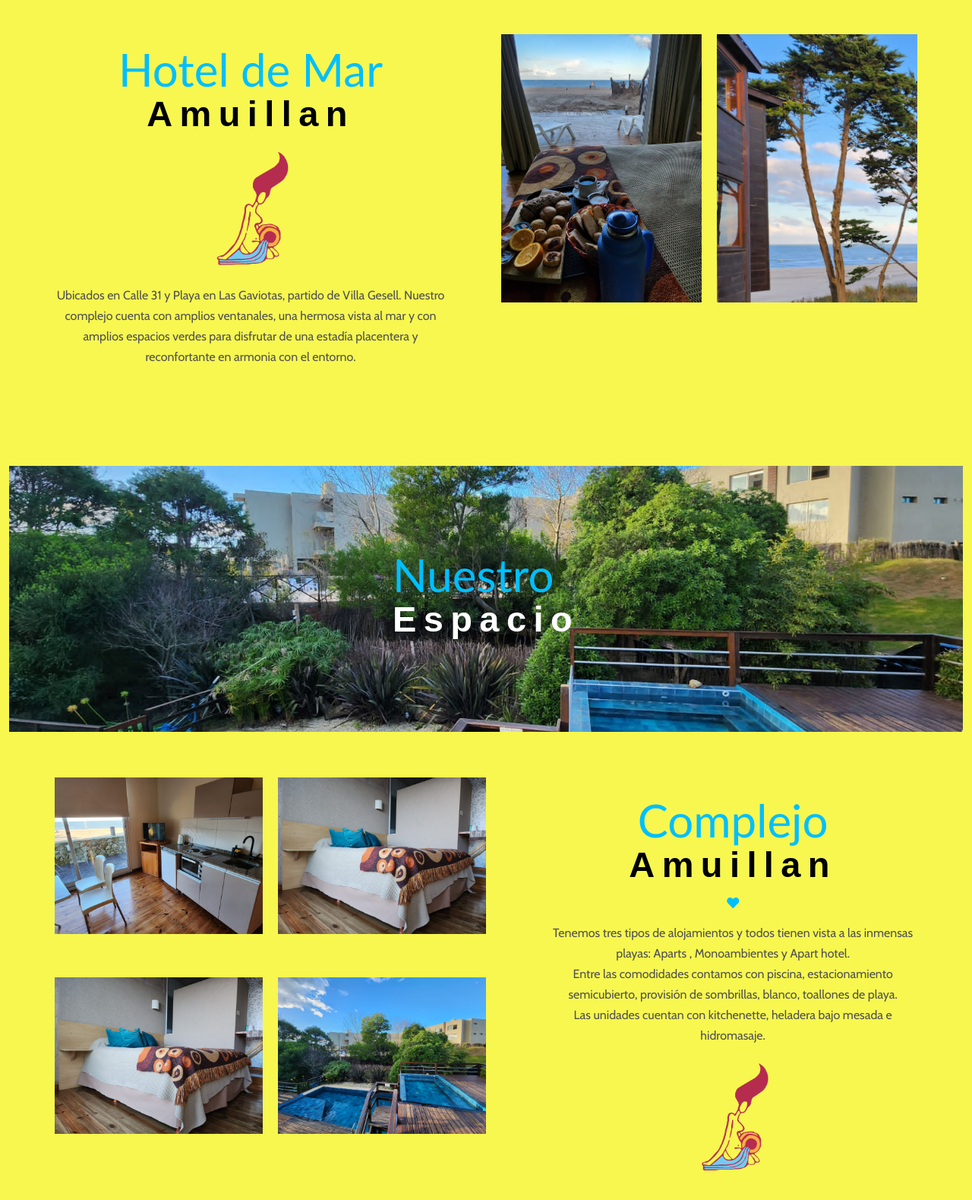
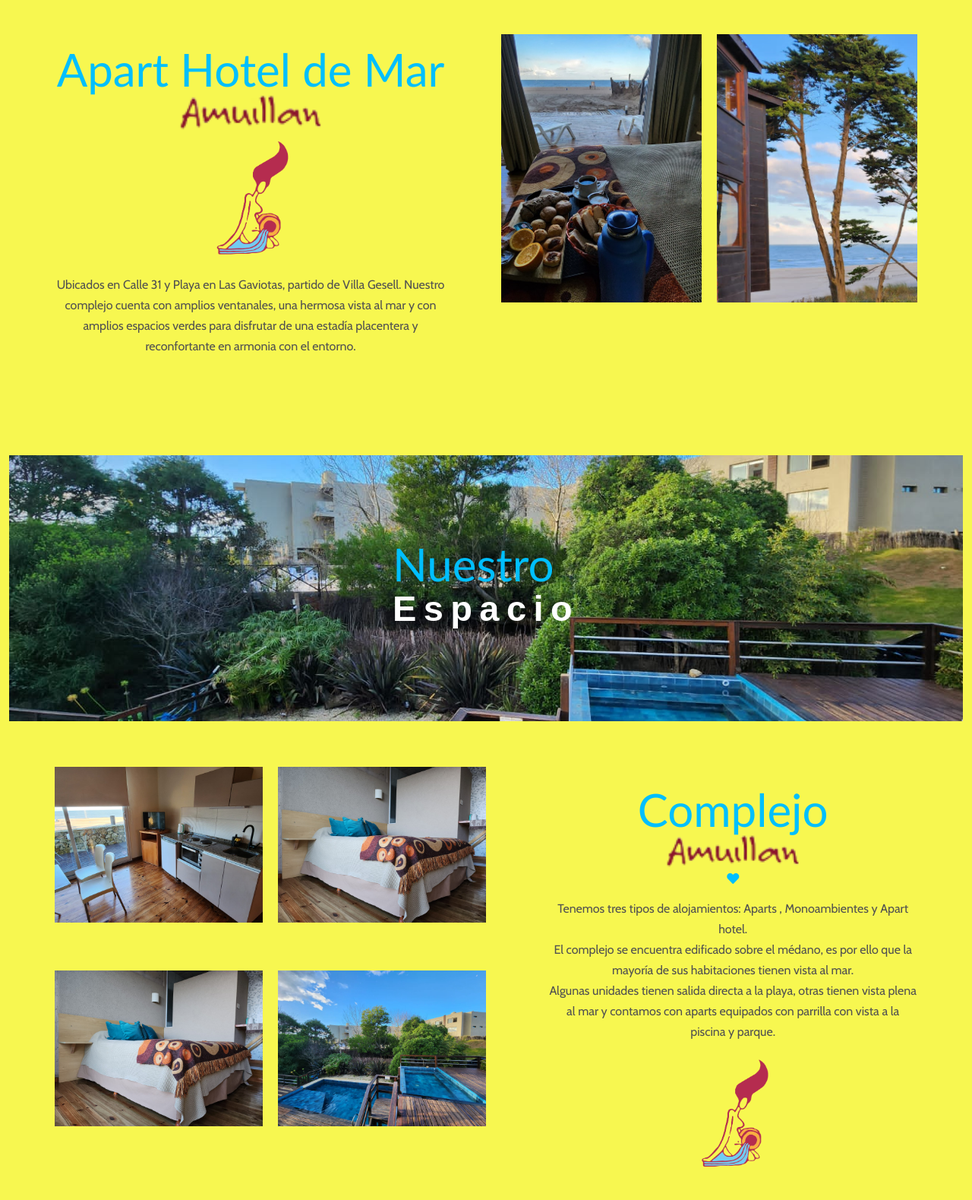
Before and after one commit to pagliaccicesar/amuillan, a plain HTML site: page index.html in a window 1280 px wide. Shown: the part 805-2384 px from the top of the page at 76% size. Drawn offline with nearby package versions, Linux system fonts and the light colour scheme; a web font is replaced by a local one.

Commit message:
se agrego nombre apart, logo escrito

```diff
--- a/index.html
+++ b/index.html
@@ -4,16 +4,12 @@
 <head>
     <meta charset="utf-8">
     <meta http-equiv="x-ua-compatible" content="ie=edge">
-    <title>AMUILLAN Hotel de mar</title>
+    <title>AMUILLAN Apart Hotel de Mar</title>
     <meta name="description" content="AMUILLAN Hotel de mar, situado en Las Gaviotas, partido de Villa Gesell, Argentina.">
     <meta name="viewport" content="width = device-width, initial-scale = 1, shrink-to-fit = no">
-
     <link rel="shortcut icon" href="./img/munequita.png">
-
     <link href="https://fonts.googleapis.com/css?family=Cabin|Herr+Von+Muellerhoff|Source+Sans+Pro" rel="stylesheet">
-
     <link rel="stylesheet" href="https://use.fontawesome.com/releases/v5.1.0/css/all.css" integrity="sha384-lKuwvrZot6UHsBSfcMvOkWwlCMgc0TaWr+30HWe3a4ltaBwTZhyTEggF5tJv8tbt" crossorigin="anonymous">
-
     <link rel="stylesheet" href="./main.css">
 
 </head>
@@ -30,7 +26,7 @@
     <header>
         <nav>
             <div class="logo">
-                <a href="index.html"><img src="./img/empresa.png" alt="Rosa Logo"></a>
+                <a href="index.html"><img src="./img/empresa.png" alt="Amuillan Logo"></a>
             </div>
             <div class="toggle">
                 <span class="first"></span>
@@ -49,14 +45,15 @@
             </div>
         </nav>
         <div class="text">
-            <h2>Hotel de Mar</h2>
-            <h1>AMUILLAN</h1>
+            <h2>Apart Hotel de Mar</h2>
+            <img class="logotextual" src="./img/empresa.png">
+            <!--<h1>AMUILLAN</h1>-->
             <div class="arrow">
                 <span class="left"></span>
                 <i class="fas fa-heart"></i>
                 <span class="right"></span>
             </div>
-            <span>Las Gaviotas</span>
+            <span>Frente al mar</span>
             <div class="button"><a href="#about-us"><button>Conocenos</button></a></div>
         </div>
         <svg class="svg-down" width="192" height="61" version="1.1" xmlns="http://www.w3.org/2000/svg" x="0px" y="0px" viewBox="0 0 160.7 61.5" enable-background="new 0 0 160.7 61.5" xml:space="preserve"><path fill="currentColor" d="M80.3,61.5c0,0,22.1-2.7,43.1-5.4s41-5.4,36.6-5.4c-21.7,0-34.1-12.7-44.9-25.4S95.3,0,80.3,0c-15,0-24.1,12.7-34.9,25.4S22.3,50.8,0.6,50.8c-4.3,0-6.5,0,3.5,1.3S36.2,56.1,80.3,61.5z"></path></svg>
@@ -68,8 +65,9 @@
     <!--start About Us-->
     <div class="about-us" id="about-us">
         <div class="text">
-            <h2>Hotel de Mar</h2>
-            <h3>Amuillan</h3>
+            <h2>Apart Hotel de Mar</h2>
+            <img class="logotextual1" src="./img/empresa.png">
+            <!--<h3>Amuillan</h3>-->
             <!--<div><i class="fas fa-heart"></i></div>-->
             <div><img  class="ella" src="./img/munequita.png" alt=""></div>
             <!--<div><i class="fas fa-asterisk"></i></div>-->
@@ -131,13 +129,14 @@
         </div>
         <div class="text">
             <h2>Complejo</h2>
-            <h3>Amuillan</h3>
+            <img class="logotextual1" src="./img/empresa.png">
+            <!--<h3>Amuillan</h3>-->
             <div><i class="fas fa-heart"></i></div>
-            <p>Tenemos tres tipos de alojamientos y todos tienen vista a las inmensas playas: Aparts , Monoambientes y Apart
-                hotel.<br>
-                Entre las comodidades contamos con piscina, estacionamiento semicubierto, provisión de sombrillas, blanco,
-                toallones de playa.<br>
-                Las unidades cuentan con kitchenette, heladera bajo mesada e hidromasaje.</p>
+            <p>Tenemos tres tipos de alojamientos: Aparts , Monoambientes y Apart hotel.<br>
+                El complejo se encuentra edificado sobre el médano, es por ello que la mayoría de sus habitaciones tienen vista al mar.<br>
+                Algunas unidades tienen salida directa a la playa, otras tienen vista plena al mar y contamos con aparts equipados
+                con parrilla con vista a la piscina y parque.
+                </p>
                 <div><img  class="ella" src="./img/munequita.png" alt=""></div>
 
         </div>
@@ -162,10 +161,10 @@
     <div class="reservation">
         <div class="text">
             <h2>Playas</h2>
-            <h3>Las gaviotas</h3>
+            <h3>Las Gaviotas</h3>
             <div><i class="fas fa-heart"></i></div>
-            <p>Geográficamente ubicada entre Mar de las Pampas y Mar Azul, forma parte al igual que los mencionados balnearios del Municipio de Villa Gesell.<br>
-                La forma más fácil de llegar es desde Villa Gesell por medio de la conocida Avenida 3 o a través de la Ruta Provincial N° 11 (Entrada kilómetro 423).</p>
+            <p>Geográficamente ubicadas a 13 Km. de Villa Gesell se encuentran estos tres balnearios: Mar de las Pampas, Las Gaviotas y Mar Azul, que forman parte del Municipio de Villa Gesell.<br>
+                La forma más fácil de llegar es a través de la Ruta Provincial N° 11 por Mar Azul - Las Gaviotas (Entrada kilómetro 423) o desde Villa Gesell por medio de la conocida Avenida 3.</p>
 
         </div>
         <div class="image-container">
--- a/main.css
+++ b/main.css
@@ -36,6 +36,11 @@
     font-weight: bold;
     letter-spacing: 9.4px;
     margin: 0 0 15px;
+  }
+
+  .logotextual {
+    width: 200px;
+    /*height: auto;*/
   }
   p {
     color: #515151;
@@ -836,6 +841,10 @@
     /*color: #9a9998;*/
     color:deepskyblue;
   }
+
+  .logotextual1 {
+    width: 38%;
+  }
   .about-us .image-container,
   .reservation .image-container {
     flex: 50%;
```
Also changed, not shown: contacto.html (+2 -5 lines), losaparthotel.html (+2 -6 lines), losaparts.html (+3 -4 lines), losmonoambientes.html (+2 -5 lines), servicios.html (+2 -5 lines), img/WhatsApp Image 2023-07-16 at 7.20.34 PM.jpeg (added), img/WhatsApp Image 2023-07-16 at 7.20.35 PM (1).jpeg (added), img/WhatsApp Image 2023-07-16 at 7.20.35 PM.jpeg (added), img/WhatsApp Image 2023-07-16 at 7.20.36 PM (1).jpeg (added), img/WhatsApp Image 2023-07-16 at 7.20.36 PM.jpeg (added), img/WhatsApp Image 2023-07-16 at 7.20.37 PM.jpeg (added), img/muneca.png (added).
